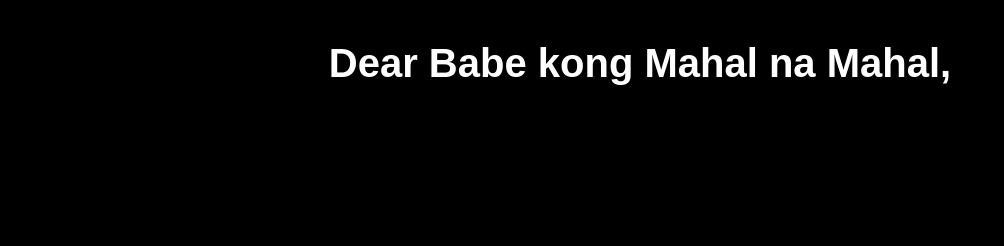
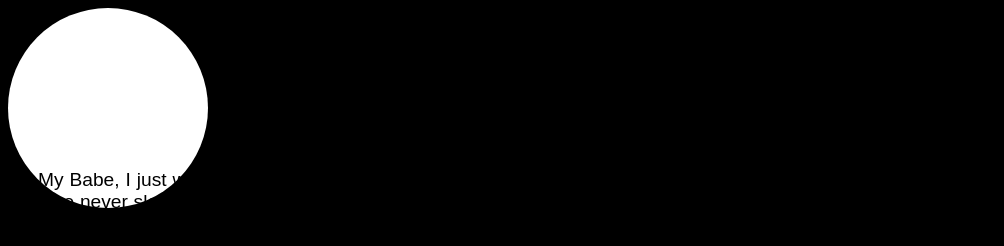
Before and after one commit to kevkevv28/ValentinesMessage, a plain HTML site: page message/index.html in a window 1280 px wide. Shown: the whole page, without its empty margins (0-1004 px from the left). Drawn offline with Linux system fonts and the light colour scheme.

Commit message:
Update style.css

```diff
--- a/message/style.css
+++ b/message/style.css
@@ -1,37 +1,32 @@
+/* General Styling */
 body {
   font-family: Arial, Helvetica, sans-serif;
   display: flex;
   min-height: 100vh;
   flex-direction: column;
   background-color: #000;
-  overflow: hidden; /* Prevent scroll issues */
-  touch-action: none; /* Prevent mobile touch scrolling interference */
+  overflow: scroll;
 }
 
 h2 {
   font-size: 2.5em;
   text-align: center;
-  color: white;
 }
 
 p {
   font-size: 1.2em;
   text-align: justify;
   padding: 30px;
-  color: black; /* Keep text hidden */
 }
 
-/* Circle Effect */
+/* Cursor Effect */
 .cursor {
   height: 200px;
   width: 200px;
-  background-color: white;
+  background-color: #fff;
   border-radius: 50%;
   position: absolute;
-  z-index: 10;
-  mix-blend-mode: difference; /* Reveals text */
-  pointer-events: none;
-  display: none; /* Hidden initially */
+  z-index: -1;
 }
 
 /* Button Initially Hidden */
@@ -70,10 +65,10 @@ p {
 /* Hoverable Area for Button */
 #buttonWrapper {
   position: fixed;
-  bottom: 20;
+  bottom: 20%;
   left: 50%;
   transform: translateX(-50%);
-  width: 150px;
-  height: 50px;
+  width: 250px;
+  height: 90px;
   cursor: pointer;
 }
```
